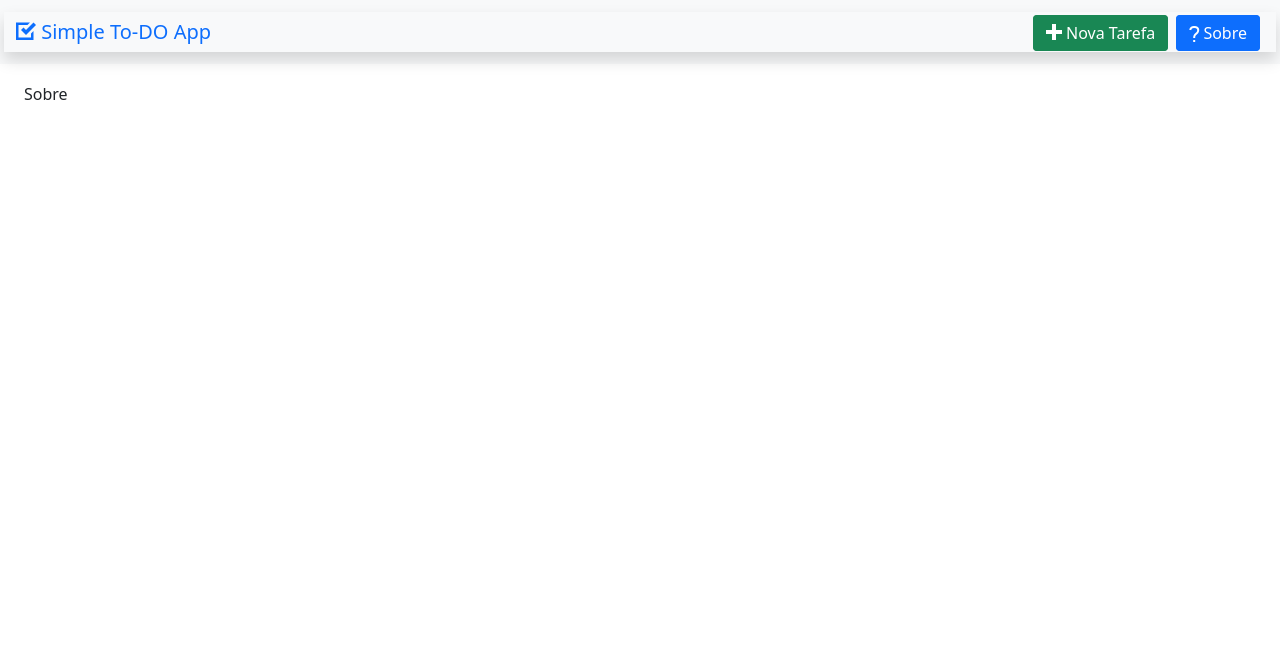
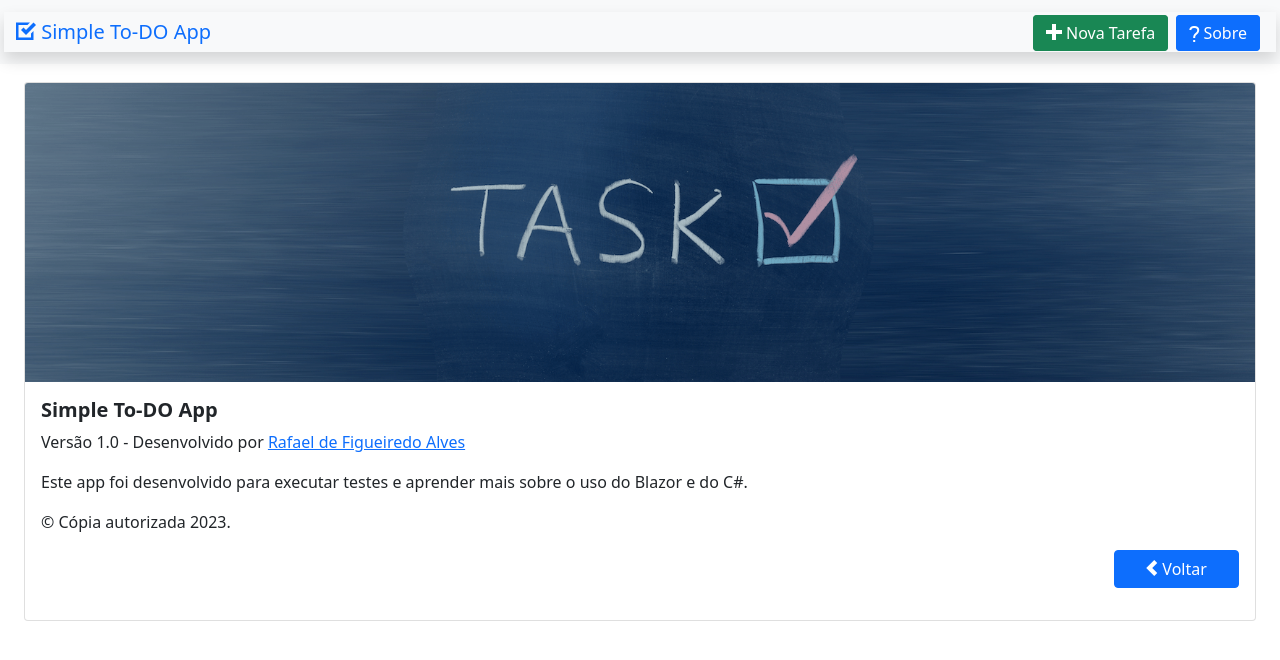
Before and after one commit to rafael-figueiredo-alves/ReactSamples, a React (Vite) app in the folder SimpleToDoApp/: page /sobre in a window 1280 px wide. Shown: the top 660 px of the page. Built offline with nearby package versions, Linux system fonts and the light colour scheme.

Commit message:
Update June 22, 2023
- Added About page

```diff
--- a/SimpleToDoApp/index.html
+++ b/SimpleToDoApp/index.html
@@ -4,7 +4,7 @@
     <meta charset="UTF-8" />
     <link rel="icon" type="image/svg+xml" href="/vite.svg" />
     <meta name="viewport" content="width=device-width, initial-scale=1.0" />
-    <title>Vite + React</title>
+    <title>Simple To-do App in React</title>
     <link href="css/bootstrap/bootstrap.min.css" rel="stylesheet" />
     <link href="css/app.css" rel="stylesheet" />
   </head>
--- a/SimpleToDoApp/src/App.jsx
+++ b/SimpleToDoApp/src/App.jsx
@@ -1,6 +1,7 @@
 import { NavBar } from './shared/NavBar'
 import { Home } from './pages/Home';
 import { BrowserRouter as Router, Routes, Route } from 'react-router-dom';
+import { About } from './pages/About';
 
 function App() {
 
@@ -15,7 +16,7 @@ function App() {
             <Router>
               <Routes>
                 <Route path='/' element={<Home />} />
-                <Route path='/sobre' element={<p>Sobre</p>} />
+                <Route path='/sobre' element={<About />} />
                 <Route path='/newtask' element={<p>NewTask</p>} />
               </Routes>
             </Router>
--- /dev/null
+++ b/SimpleToDoApp/src/pages/About.jsx
@@ -0,0 +1,16 @@
+export const About = () => {
+    return(
+        <>
+            <div class="card">
+                <img className="card-img-top" src="./images/Sobre_banner.png" alt="Imagem de capa do card" />
+                <div className="card-body">
+                    <h5 className="card-title"><strong>Simple To-DO App</strong></h5>
+                    <p className="card-text">Versão 1.0 - Desenvolvido por <a href="https://github.com/rafael-figueiredo-alves" target="_blank">Rafael de Figueiredo Alves</a></p>
+                    <p className="card-text">Este app foi desenvolvido para executar testes e aprender mais sobre o uso do Blazor e do C#.</p>
+                    <p className="card-text">© Cópia autorizada 2023.</p>
+                    <p className="text-end"><button className="btn btn-primary" style={{ width: '125px' }}><span className="oi oi-chevron-left" /> Voltar</button></p>
+                </div>
+            </div>
+        </>
+    )
+}
```
Also changed, not shown: SimpleToDoApp/public/images/Sobre_banner.png (added), SimpleToDoApp/src/assets/Sobre_banner.png (added).
